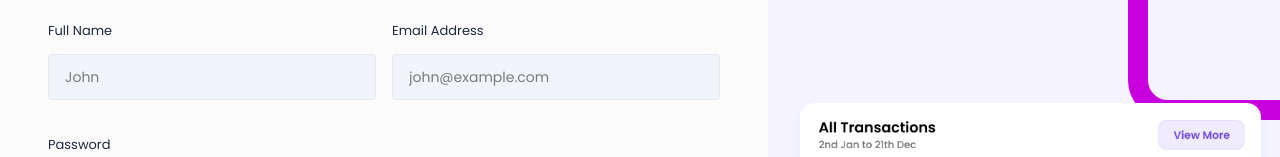
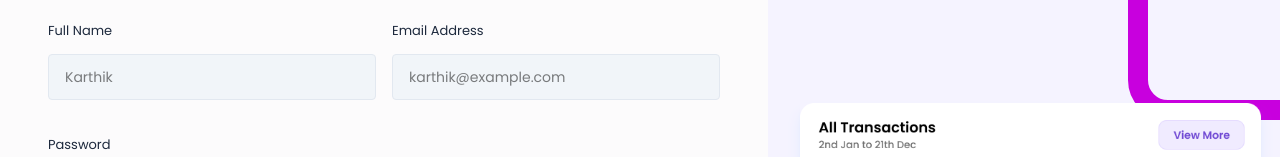
Before and after one commit to ks3669/Budget-App, a React (Vite) app in the folder frontend/expense-tracker/: page /signUp in a window 1280 px wide. Shown: the part 344-501 px from the top of the page. Built offline with nearby package versions, Linux system fonts and the light colour scheme.

Commit message:
Update SignUpForm.jsx

```diff
--- a/frontend/expense-tracker/src/pages/Auth/SignUpForm.jsx
+++ b/frontend/expense-tracker/src/pages/Auth/SignUpForm.jsx
@@ -90,7 +90,7 @@ const SignUpForm = () => {
               value={fullName}
               onChange={({ target }) => setFullName(target.value)}
               label="Full Name"
-              placeholder="John"
+              placeholder="Karthik"
               type="text"
             />
 
@@ -98,7 +98,7 @@ const SignUpForm = () => {
               value={email}
               onChange={({ target }) => setEmail(target.value)}
               label="Email Address"
-              placeholder="john@example.com"
+              placeholder="karthik@example.com"
               type="text"
             />
 
```
